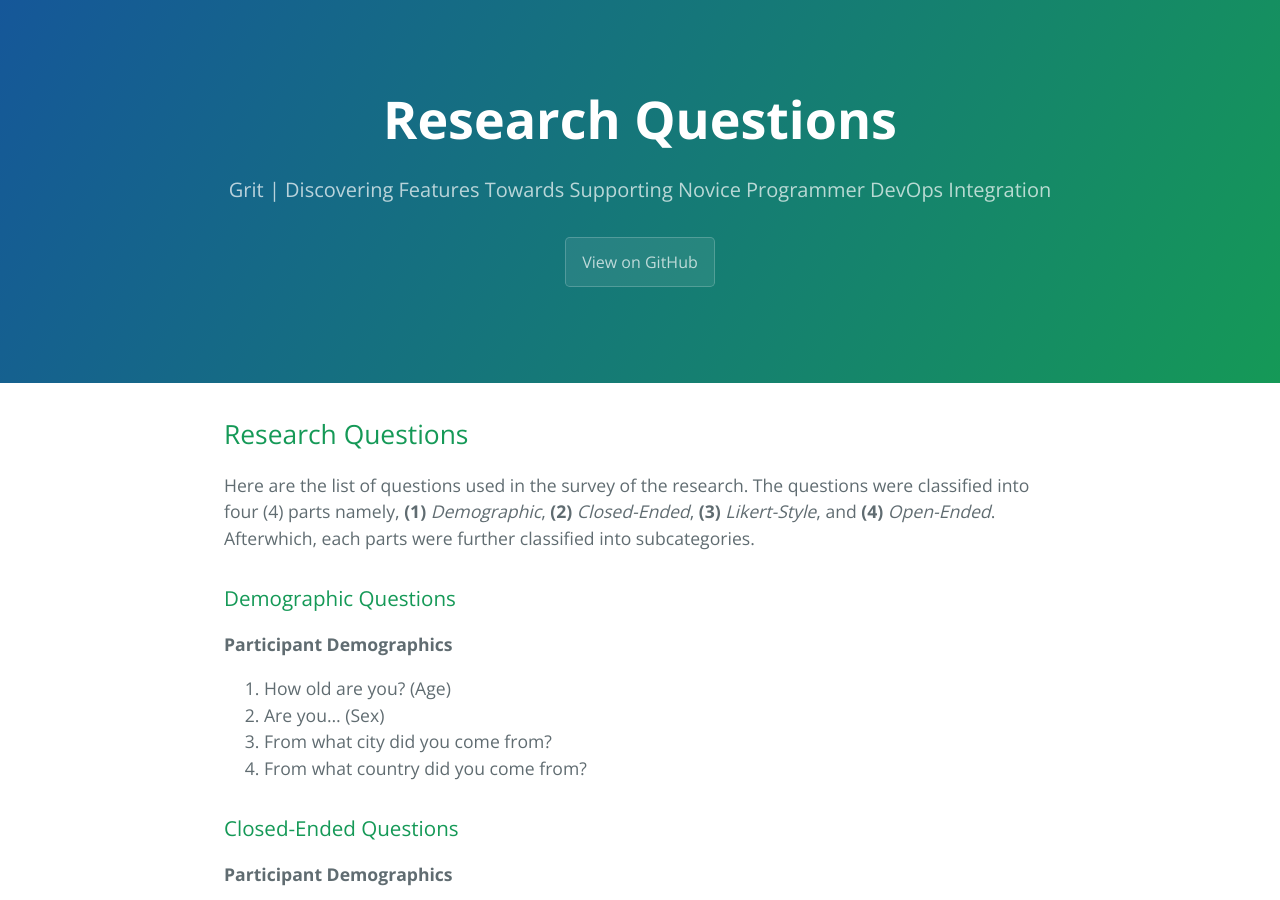
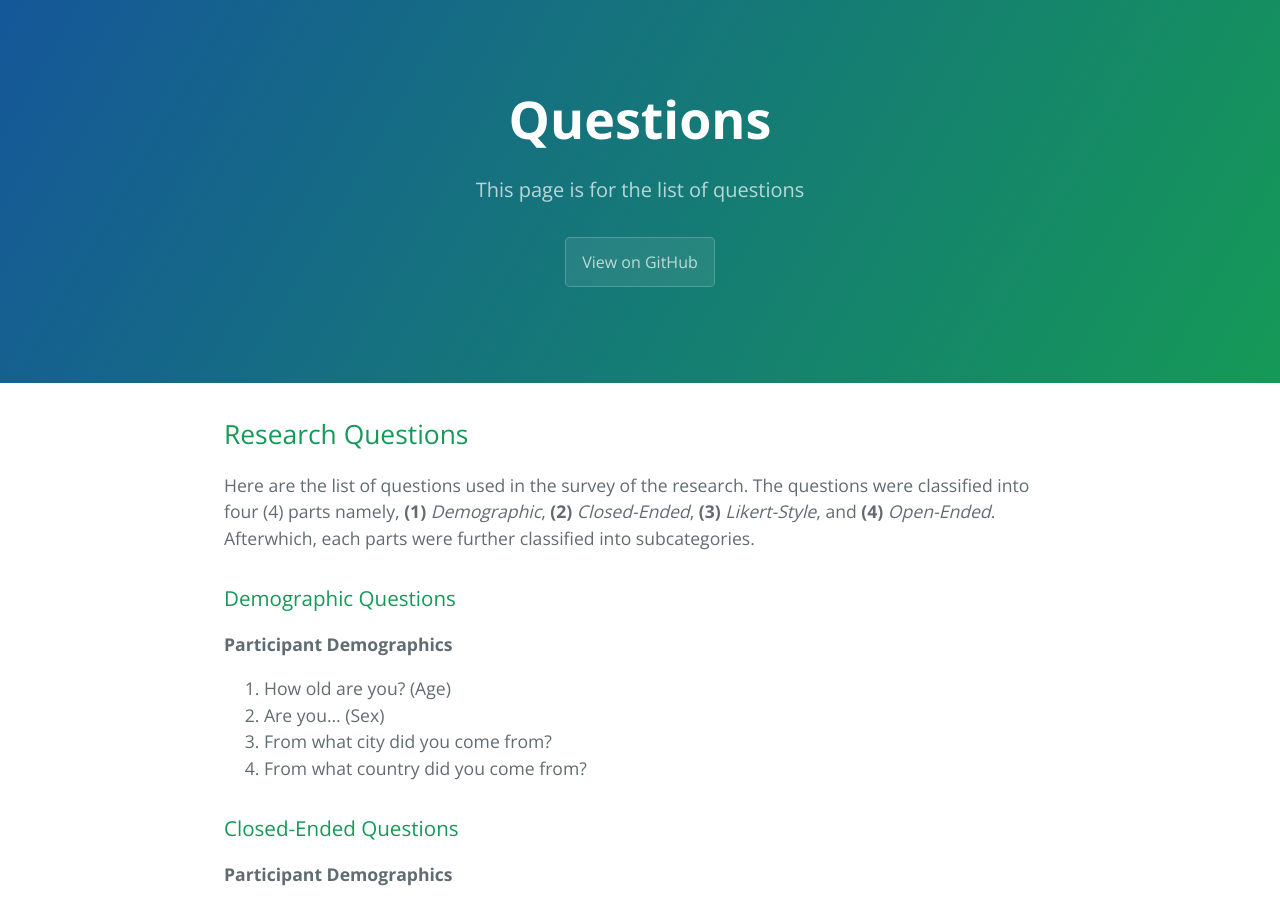
Before and after one commit to GungHo1205/grit, a Jekyll site: the page built from questions.md, in a window 1280 px wide and 900 px high. Built offline with Jekyll 4.4.1, drawn with Linux system fonts in a browser that asks for light colours; our own code applies the rules of GitHub Pages for plain Markdown files.

```diff
--- a/questions.md
+++ b/questions.md
@@ -1,3 +1,9 @@
+---
+layout: default
+title: Questions
+description: This page is for the list of questions
+---
+
 ## Research Questions
 
 Here are the list of questions used in the survey of the research. The questions were classified into four (4) parts namely, **(1)** _Demographic_, **(2)** _Closed-Ended_, **(3)** _Likert-Style_, and **(4)** _Open-Ended_. Afterwhich, each parts were further classified into subcategories.
```
